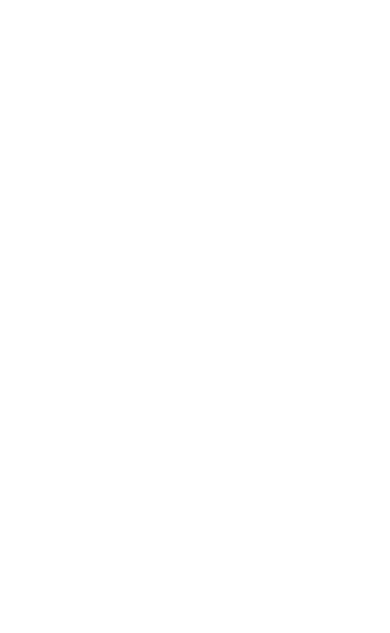
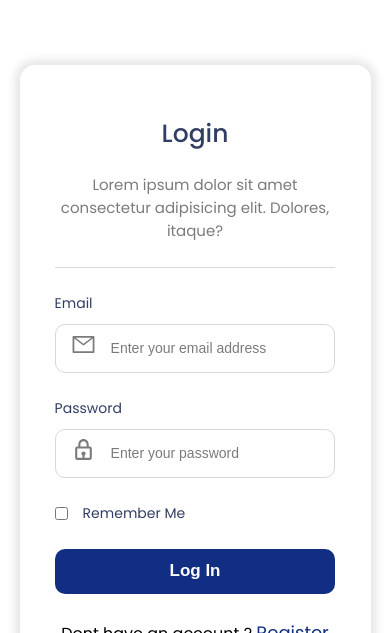
Before and after one commit to dbaholli/OMALL-ecom, a React (Vite) app in the folder client-app/: page /login in a window 390 px wide. Shown: the part 211-844 px from the top of the page. Built offline with nearby package versions, Linux system fonts and the light colour scheme.

Commit message:
add login modal component

```diff
--- a/client-app/src/components/Auth/Login.jsx
+++ b/client-app/src/components/Auth/Login.jsx
@@ -1,10 +1,75 @@
-import React from 'react';
-import './styles/login.scss'
+import React, { useState } from "react";
+import { Link } from "react-router-dom";
+import { AiOutlineMail } from "react-icons/ai";
+import { BiLock } from "react-icons/bi";
+import "./styles/login.scss";
 
 const Login = () => {
+  const [email, setEmail] = useState("");
+  const [password, setPassword] = useState("");
+
   return (
-    <div className='login-container'>Login</div>
-  )
-}
+    <div className='log-in-form-container'>
+      <div className='log-in-form-container-content'>
+        <div className='form-title-description-container'>
+          <h6 className='form-title'>Login</h6>
+          <p className='form-description'>
+            Lorem ipsum dolor sit amet consectetur adipisicing elit. Dolores,
+            itaque?
+          </p>
+        </div>
+        <form action='' className='log-in-form'>
+          <div className='login-input-container'>
+            <label htmlFor='email'>
+              <p>Email</p>
+            </label>
+            <div className='login-input'>
+              <label htmlFor='email'>
+                <AiOutlineMail />
+              </label>
+              <input
+                id='email'
+                type='email'
+                placeholder='Enter your email address'
+                value={email}
+                onChange={(e) => setEmail(e.target.value)}
+              />
+            </div>
+          </div>
+          <div className='login-input-container'>
+            <label htmlFor='password'>
+              <p>Password</p>
+            </label>
+            <div className='login-input'>
+              <label htmlFor='password'>
+                <BiLock />
+              </label>
+              <input
+                id='password'
+                type='password'
+                placeholder='Enter your password'
+                value={password}
+                onChange={(e) => setPassword(e.target.value)}
+              />
+            </div>
+          </div>
+          <div className='remember-me-login'>
+            <input type='checkbox' id='remember-checkbox' />
+            <label htmlFor='remember-checkbox'>Remember Me</label>
+          </div>
+          <input type='submit' value='Log In' />
+        </form>
+        <p className='dont-have-acc'>
+          Dont have an account ? <Link to='/signup'>Register</Link>
+        </p>
+      </div>
+      <div className='terms-privacy-contact'>
+        <Link>Terms of Policy</Link>
+        <Link>Privacy Policy</Link>
+        <Link>Contact Us</Link>
+      </div>
+    </div>
+  );
+};
 
-export default Login
+export default Login;
--- a/client-app/src/components/Auth/styles/login.scss
+++ b/client-app/src/components/Auth/styles/login.scss
@@ -1,5 +1,181 @@
-.login-container {
+.log-in-form-container {
+  position: fixed;
+  display: flex;
+  flex-direction: column;
+  justify-content: center;
+  align-items: center;
+  padding: 25px 0;
+  margin-top: calc(75px + 45%);
+  gap: 50px;
+  width: 100%;
+  .log-in-form-container-content {
     display: flex;
+    flex-direction: column;
     align-items: center;
+    gap: 25px;
+    background: #fff;
+    box-shadow: 0 0 10px 5px rgba(#000, 0.1);
+    width: clamp(1%, 550px, 90%);
+    border-radius: 15px;
+    padding: 50px 0;
+    .form-title-description-container {
+      border-bottom: 1px solid #d8d8d8;
+      width: 80%;
+      text-align: center;
+      padding-bottom: 25px;
+      .form-title {
+        font-size: 34px;
+        color: #323e64;
+        font-weight: 500;
+      }
+      .form-description {
+        margin-top: 20px;
+        font-size: 18px;
+        color: #7b7b7b;
+      }
+    }
+    .log-in-form {
+      width: 80%;
+      display: flex;
+      flex-direction: column;
+      gap: 25px;
+      .login-input-container {
+        display: flex;
+        flex-direction: column;
+        align-items: flex-start;
+        width: 100%;
+        gap: 10px;
+        p {
+          font-size: 14px;
+          color: #323e64;
+        }
+        .login-input {
+          width: 100%;
+          border: 1px solid #d8d8d8;
+          display: flex;
+          padding: 7.5px 5px 7.5px 15px;
+          gap: 10px;
+          border-radius: 10px;
+          svg {
+            flex-shrink: 0;
+            font-size: 25px;
+            fill: #7b7b7b;
+            align-self: center;
+          }
+          input {
+            flex: 1;
+            border: none;
+            outline: none;
+            padding: 0 0 0 5px;
+            &::placeholder {
+              font-size: 14px;
+              color: #7b7b7b;
+            }
+          }
+        }
+        &:focus-within {
+          .login-input {
+            outline: 2px solid #122e82;
+          }
+        }
+      }
+      .remember-me-login {
+        display: flex;
+        align-items: center;
+        gap: 15px;
+        label {
+          font-size: 14px;
+          color: #323e64;
+        }
+      }
+      input[type="submit"] {
+        border: none;
+        outline: none;
+        cursor: pointer;
+        border-radius: 10px;
+        background-color: #122e82;
+        color: #fff;
+        font-size: 17px;
+        font-weight: 700;
+        padding: 12.5px 0;
+      }
+    }
+    .dont-have-acc {
+      color: #000;
+      a {
+        color: #122e82;
+        font-size: 18px;
+        position: relative;
+        &::after {
+          content: "";
+          position: absolute;
+          bottom: -2.5px;
+          top: 100%;
+          left: 50%;
+          right: 50%;
+          height: 1px;
+          background-color: #122e82;
+          transition: 0.3s;
+        }
+        &:hover {
+          &::after {
+            left: 0;
+            right: 0;
+          }
+        }
+      }
+    }
+  }
+  .terms-privacy-contact {
+    display: flex;
+    flex-wrap: wrap;
     justify-content: center;
+    gap: 20px;
+    a {
+      color: #323e64;
+      font-size: 18px;
+      position: relative;
+      &::after {
+        content: "";
+        position: absolute;
+        bottom: -2.5px;
+        top: 100%;
+        left: 50%;
+        right: 50%;
+        height: 1px;
+        background-color: #323e64;
+        transition: 0.3s;
+      }
+      &:hover {
+        &::after {
+          left: 0;
+          right: 0;
+        }
+      }
+    }
+  }
 }
+
+@media (max-width: 450px) {
+  .log-in-form-container {
+    .log-in-form-container-content {
+      .form-title-description-container {
+        .form-title {
+          font-size: 25px;
+        }
+        .form-description {
+          font-size: 15px;
+        }
+      }
+      .log-in-form {
+        .login-input-container {
+          .login-input {
+            input {
+              width: 80%;
+            }
+          }
+        }
+      }
+    }
+  }
+}
--- /dev/null
+++ b/client-app/src/components/shared/Backdrop/Backdrop.jsx
@@ -0,0 +1,10 @@
+import React from 'react';
+import './Backdrop.scss';
+
+const Backdrop = (props) => {
+    return (
+        <div className='nav-backdrop' onClick={props.click}></div>
+    )
+}
+
+export default Backdrop
--- /dev/null
+++ b/client-app/src/components/shared/Backdrop/Backdrop.scss
@@ -0,0 +1,14 @@
+.nav-backdrop{
+    width: 100%;
+    min-height: 100vh;
+    height: -moz-available;
+    height: -webkit-fill-available;
+    height: -ms-fill-available;
+    height: -o-fill-available;
+    height: fill-available;
+    background: rgba(0,0,0,0.85);
+    position: fixed;
+    top:0;
+    left: 0;
+    z-index: 2100;
+}
--- a/client-app/src/components/shared/Footer/Footer.jsx
+++ b/client-app/src/components/shared/Footer/Footer.jsx
@@ -41,9 +41,9 @@
 
         <div className='col2'>
           <div className='second'>
-            {SocialMedia.map((props) => {
+            {SocialMedia.map((props, i) => {
               return (
-                <div>
+                <div key={i}>
                   <Link to={props.to}>{props.icon}</Link>
                 </div>
               );
@@ -52,11 +52,11 @@
         </div>
 
         <div className='main-row'>
-          {FooterData.map((props) => {
+          {FooterData.map((props, idx) => {
             return (
               <div className='footer-list'>
                 <h6>{props.category}</h6>
-                <div className='links'>
+                <div className='links' key={idx}>
                   {props.links.map((l) => {
                     return (
                       <Link key={l.to} to={l.to} className='footer-item'>
--- a/client-app/src/components/shared/Navbar/Nav.jsx
+++ b/client-app/src/components/shared/Navbar/Nav.jsx
@@ -4,14 +4,30 @@
 import "./nav.scss";
 import "../styles/shared-styles.scss";
 import MobileNav from "./MobileNav/MobileNav";
+import Login from "../../Auth/Login";
+import Backdrop from "../Backdrop/Backdrop";
 
 const Nav = () => {
   const [sidebar, setSidebar] = useState(false);
   const [isSticky, setIsSticky] = useState(false);
+  const [modal, setShowModal] = useState(false);
 
   const showSidebar = () => {
     setSidebar(!sidebar);
   };
+
+  // const showModal = () => {
+  //   setShowModal(!modal);
+  // };
+  function backdropClickHandler() {
+    setOpenSideDrawer(false);
+  }
+
+  let backdrop;
+
+  if (modal) {
+    backdrop = <Backdrop click={backdropClickHandler} />;
+  }
 
   useEffect(() => {
     document.querySelector(".navbar");
@@ -61,8 +77,12 @@
             </Link>
           </div>
           <div className='nav-link-actions actions-link '>
-            <BsPersonCircle />
-            <BsFillCartFill />
+            <Link onClick={() => setShowModal(true)}>
+              <BsPersonCircle />
+            </Link>
+            <Link>
+              <BsFillCartFill />
+            </Link>
           </div>
         </div>
         <div onClick={showSidebar} className='hamburger-menu'>
@@ -71,6 +91,7 @@
           <div className='hamburger-line' />
         </div>
       </div>
+      {modal && <Login setShowModal={setShowModal} />}
       <MobileNav sidebarValue={sidebar} click={showSidebar} />
     </div>
   );
```
